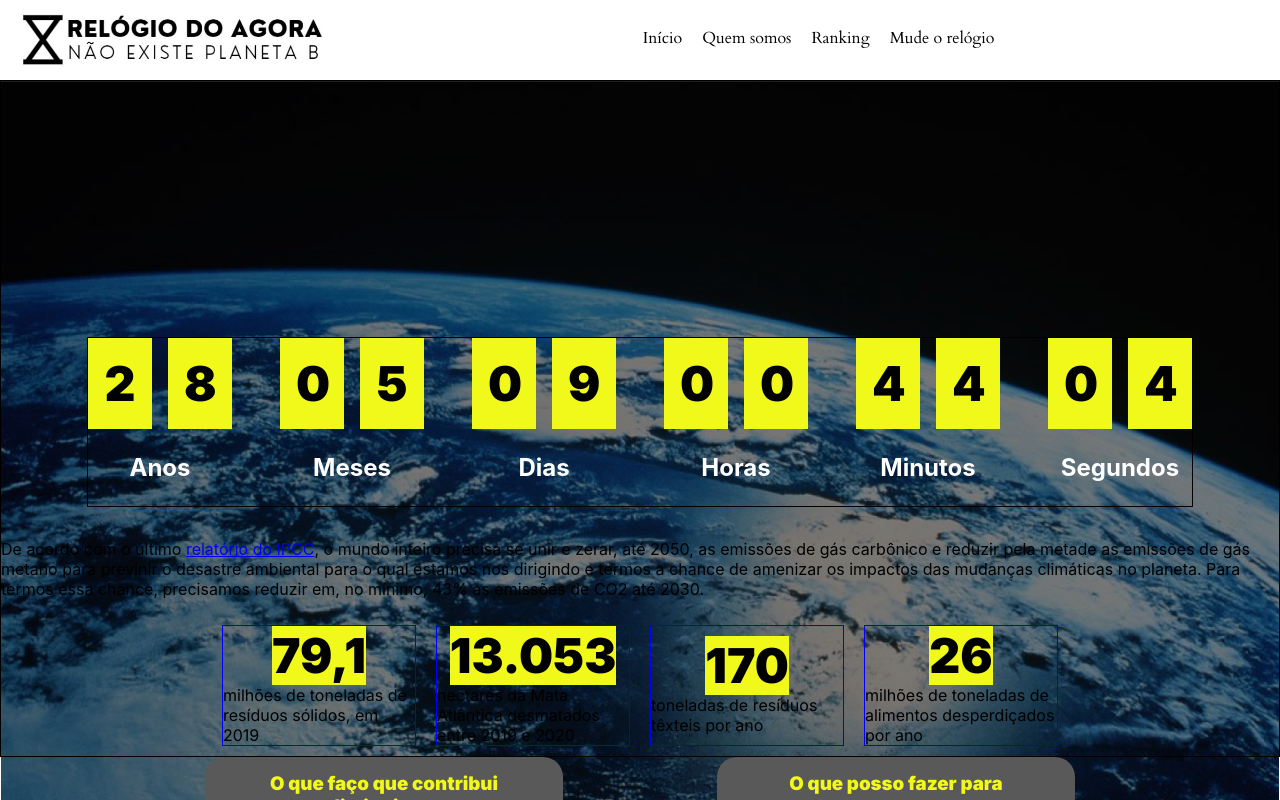
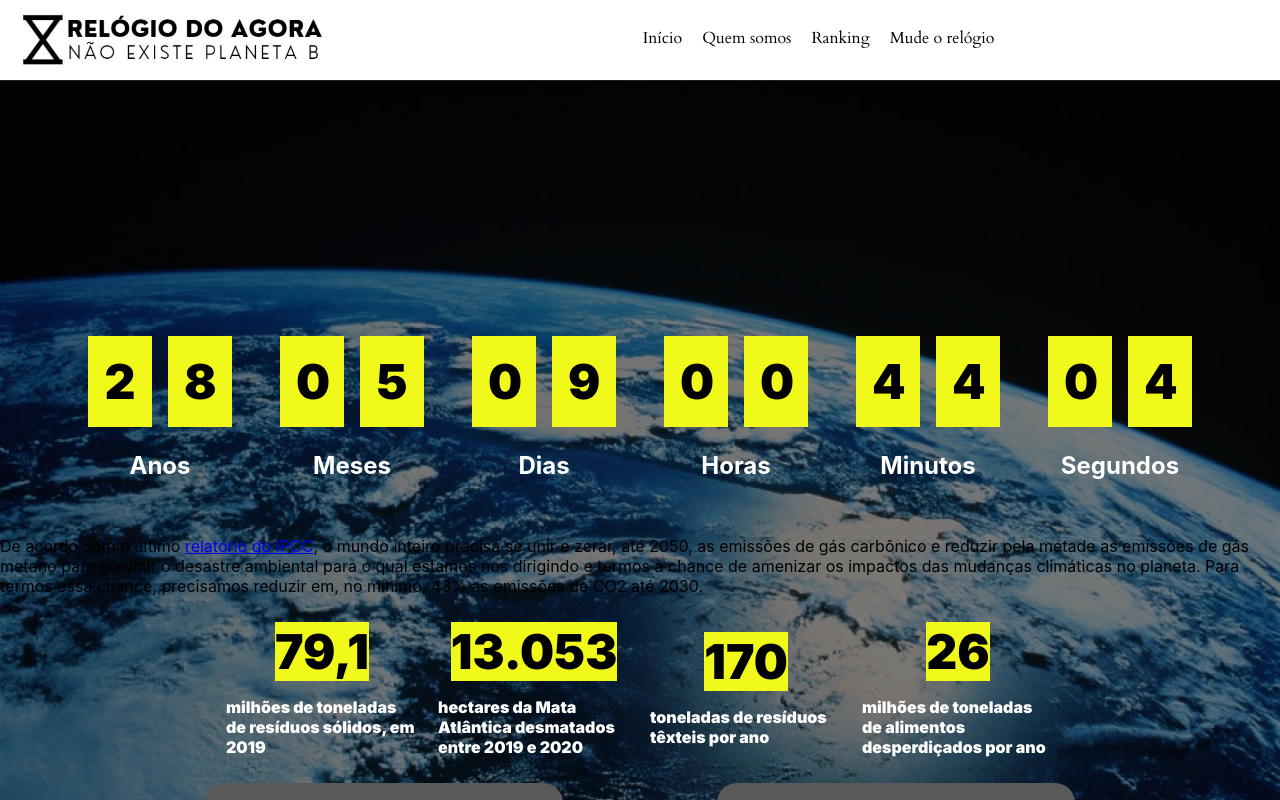
Before and after one commit to smcarolina/relogoio-do-agora, a React (Create React App) app in the folder relogio-do-agora/: page / in a window 1280 px wide. Shown: the top 800 px of the page. Built offline with nearby package versions, Linux system fonts and the light colour scheme.

Commit message:
fix: adjust in impact label font

```diff
--- a/relogio-do-agora/src/components/Banner/Banner.js
+++ b/relogio-do-agora/src/components/Banner/Banner.js
@@ -1,13 +1,13 @@
 import React from 'react'
-import { InfoBanner, Card, Item } from './style'
+import { InfoBanner, Card, Item, Label } from './style'
 
 const Banner = () => {
     return <InfoBanner>
-        <Card><Item>79,1</Item>milhões de toneladas de resíduos sólidos, em 2019
+        <Card><Item>79,1</Item><Label>milhões de toneladas de resíduos sólidos, em 2019</Label>
         </Card>
-        <Card><Item>13.053</Item>hectares da Mata Atlântica desmatados entre 2019 e 2020</Card>
-        <Card><Item>170</Item> toneladas de resíduos têxteis por ano</Card>
-        <Card><Item>26</Item> milhões de toneladas de alimentos desperdiçados por ano</Card>
+        <Card><Item>13.053</Item><Label>hectares da Mata Atlântica desmatados entre 2019 e 2020</Label></Card>
+        <Card><Item>170</Item><Label> toneladas de resíduos têxteis por ano</Label></Card>
+        <Card><Item>26</Item> <Label>milhões de toneladas de alimentos desperdiçados por ano</Label></Card>
     </InfoBanner>
 }
 
--- a/relogio-do-agora/src/components/Banner/style.js
+++ b/relogio-do-agora/src/components/Banner/style.js
@@ -15,7 +15,7 @@ export const Card = styled.div`
     align-items: center ;
     font-family: 'Inter', 'Times New Roman', Times, serif;
     max-width: 15vw;
-    border: 1px solid blue;
+    /* border: 1px solid blue; */
     margin: 10px;
     /* padding: 10px; */
 `
@@ -32,3 +32,9 @@ width: fit-content;
 text-align: center;
 
 `
+
+export const Label = styled.p`
+  font-size: 1rem;
+  font-weight: bold;
+  color: white;
+`;
--- a/relogio-do-agora/src/components/Countdown/style.js
+++ b/relogio-do-agora/src/components/Countdown/style.js
@@ -6,7 +6,7 @@ export const ClockContainer = styled.div`
   justify-content: center;
   align-items: center;
   margin-top: 10vh;
-  border: 1px solid black;
+  /* border: 1px solid black; */
   position: relative;
 `;
 export const Title = styled.h1`
@@ -28,7 +28,7 @@ export const List = styled.ul`
   gap: 3rem;
   margin-top: 20%;
   padding: 0;
-  border: solid 1px;
+  /* border: solid 1px; */
   text-align: center;
 `;
 
```
